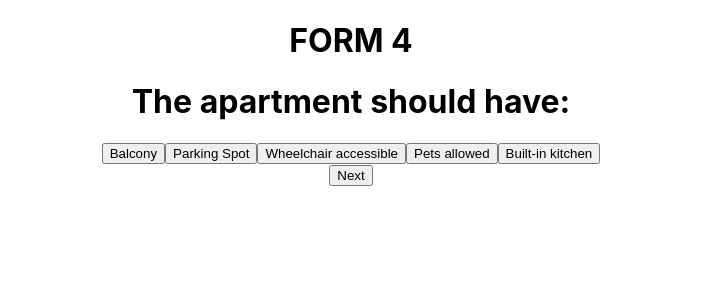
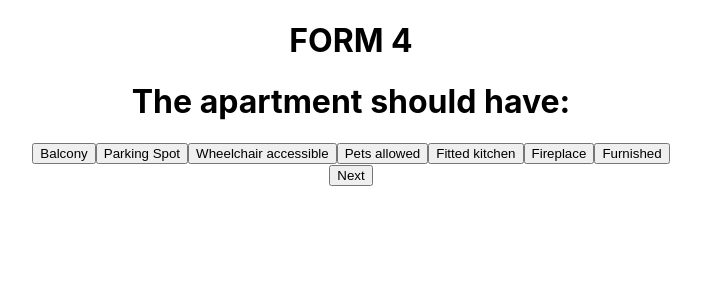
Before and after one commit to aslex/Module3-project, a React (Create React App) app in the folder client/: page /form4 in a window 1280 px wide. Shown: the top 300 px of the page, without its empty margins (289-990 px from the left). Built offline with nearby package versions, Linux system fonts and the light colour scheme.

Commit message:
filteredsearch array working

```diff
--- a/client/src/components/FormFeatures.js
+++ b/client/src/components/FormFeatures.js
@@ -1,7 +1,6 @@
 import React, { Component } from "react";
 
 export default class FormFeatures extends Component {
-
   handleSubmit = e => {
     console.log("handlesubmit");
     e.preventDefault();
@@ -27,20 +26,54 @@ export default class FormFeatures extends Component {
       <form onSubmit={this.handleSubmit}>
         <h1>FORM 4</h1>
         <h1>The apartment should have: </h1>
-        <button className="features button" name="balcony" onClick={this.handleClick}>
+        <button
+          className="features button"
+          name="balcony"
+          onClick={this.handleClick}
+        >
           Balcony
         </button>
-        <button className="features button" name="park" onClick={this.handleClick}>
+        <button
+          className="features button"
+          name="parking"
+          onClick={this.handleClick}
+        >
           Parking Spot
         </button>
-        <button className="features button" name="accessible" onClick={this.handleClick}>
+        <button
+          className="features button"
+          name="wheelchairfriendly"
+          onClick={this.handleClick}
+        >
           Wheelchair accessible
         </button>
-        <button className="features button" name="pets" onClick={this.handleClick}>
+        <button
+          className="features button"
+          name="pets"
+          onClick={this.handleClick}
+        >
           Pets allowed
         </button>
-        <button className="features button" name="kitchen" onClick={this.handleClick}>
-          Built-in kitchen
+        <button
+          className="features button"
+          name="fitted_kitchen"
+          onClick={this.handleClick}
+        >
+          Fitted kitchen
+        </button>
+        <button
+          className="features button"
+          name="fireplace"
+          onClick={this.handleClick}
+        >
+          Fireplace
+        </button>
+        <button
+          className="features button"
+          name="furnished"
+          onClick={this.handleClick}
+        >
+          Furnished
         </button>
         <br />
         <button type="submit">Next</button>
```
Also changed, not shown: client/src/App.js (+2 -19 lines), 1 other file (tests, documents, lock files or other folders).
